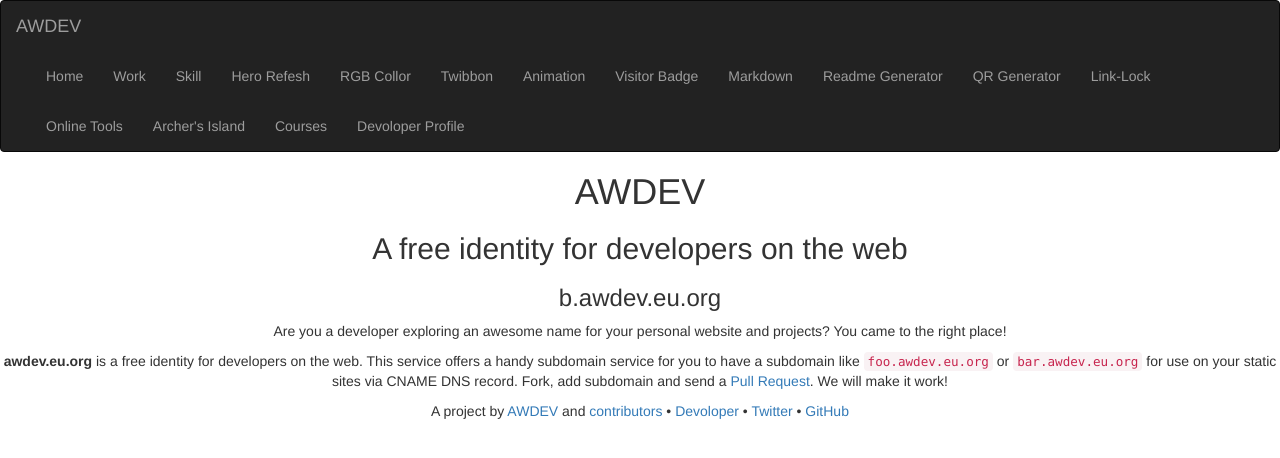
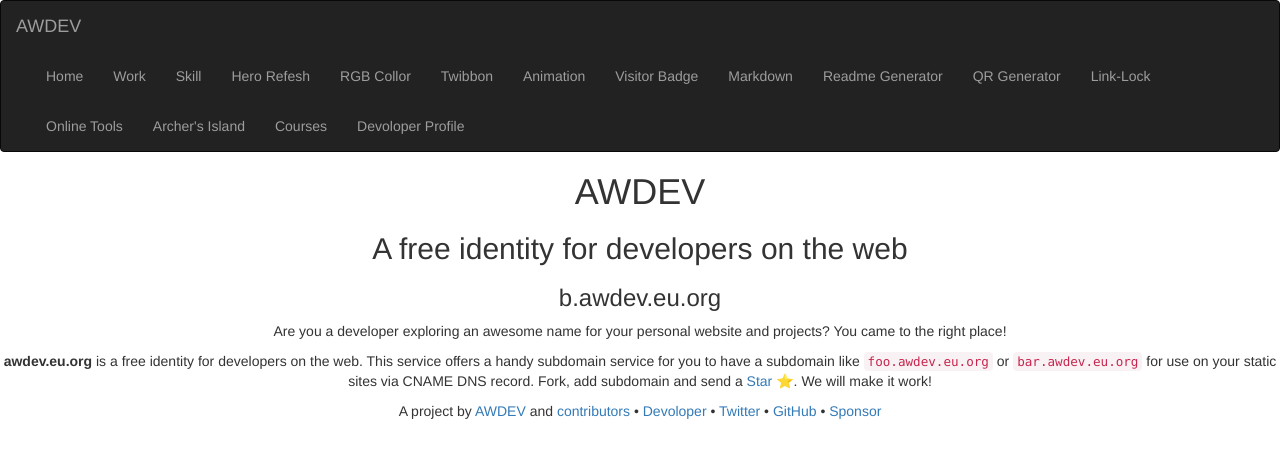
Before and after one commit to wahyu9kdl/awdev, a website: page doc/index.html in a window 1280 px wide. Drawn offline with nearby package versions, Linux system fonts and the light colour scheme.

Commit message:
Update index.html

```diff
--- a/doc/index.html
+++ b/doc/index.html
@@ -109,7 +109,9 @@
     <main class="mt-10">
     <p>Are you a developer exploring an awesome name for your personal website and projects? You came to the right place!</p>
 
-    <p class="mt-3"><strong>awdev.eu.org</strong> is a free identity for developers on the web. This service offers a handy subdomain service for you to have a subdomain like <code class="bg-black py-1 px-2 text-white rounded text-sm">foo.awdev.eu.org</code> or <code class="bg-black py-1 px-2 text-white rounded text-sm">bar.awdev.eu.org</code> for use on your static sites via CNAME DNS record. Fork, add subdomain and send a <a class="border-b border-black" href="https://github.com/fransallen/thedev.id">Pull Request</a>. We will make it work!</p>
+    <p class="mt-3"><strong>awdev.eu.org</strong> is a free identity for developers on the web. This service offers a handy subdomain service for you to have a subdomain like <code class="bg-black py-1 px-2 text-white rounded text-sm">foo.awdev.eu.org</code> or
+    <code class="bg-black py-1 px-2 text-white rounded text-sm">bar.awdev.eu.org</code> for use on your static sites via CNAME DNS record. Fork, add subdomain and send a
+     <a class="border-b border-black" href="https://github.com/login?return_to=%2Fwahyu9kdl%2Fawdev ">Star ⭐</a>. We will make it work!</p>
     </main>
 
     <footer class="mt-10 mb-20 text-sm">
@@ -119,6 +121,9 @@
     &bull; <a class="border-b border-black" href="https://devoloper.awdev.eu.org/">Devoloper</a>
     &bull; <a class="border-b border-black" href="https://twitter.com/Awfanspage">Twitter</a>
     &bull; <a class="border-b border-black" href="https://wahyu9kdl.github.io">GitHub</a>
+    &bull; <a class="border-b border-black" href="https://saweria.co/Awgroupchannel ">Sponsor</a>
+
+
     </p>
     </footer>
     </center>
```
